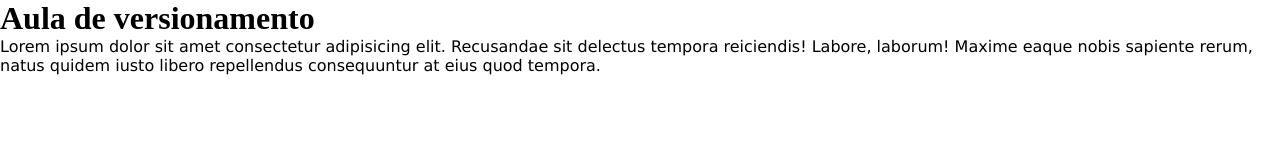
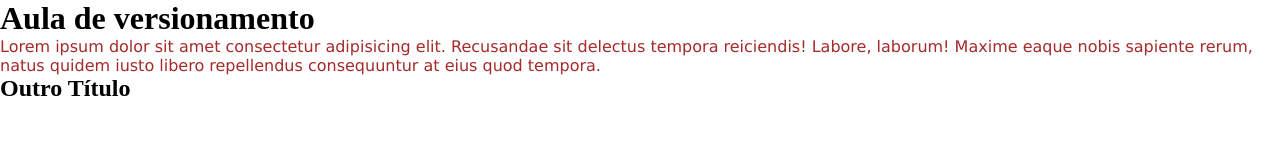
Before and after one commit to BotelhoMDS/aula-git, a plain HTML site: page index.html in a window 1280 px wide. Drawn offline with Linux system fonts and the light colour scheme.

Commit message:
Test with vercel alteration for site

```diff
--- a/index.html
+++ b/index.html
@@ -19,5 +19,6 @@
          quidem iusto libero repellendus consequuntur at eius
          quod tempora.
     </p>
+    <h2>Outro Título</h2>
 </body>
 </html>
--- a/style.css
+++ b/style.css
@@ -5,5 +5,5 @@
 
 p{
     font-family: 'Lucida Sans', 'Lucida Sans Regular', 'Lucida Grande', 'Lucida Sans Unicode', Geneva, Verdana, sans-serif;
-
+    color: brown;
 }
```
